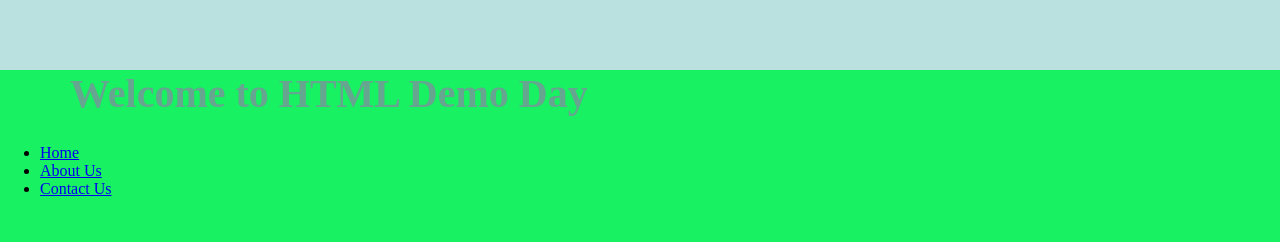
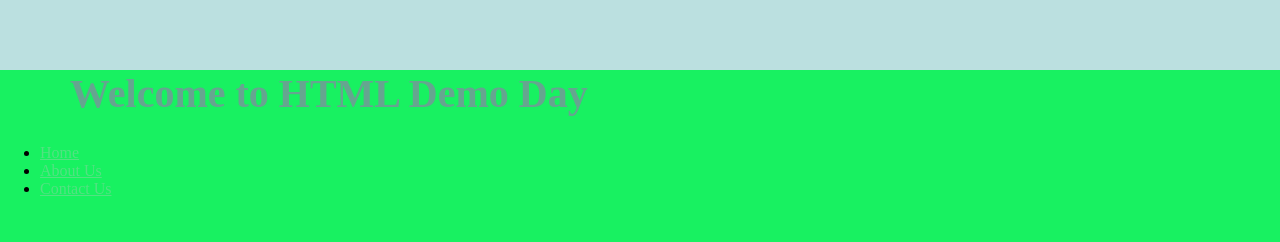
Before and after one commit to phillipstm/lab-04, a plain HTML site: page index.html in a window 1280 px wide. Shown: the top 242 px of the page. Drawn offline with Linux system fonts and the light colour scheme; grey boxes are pictures that could not be loaded.

Commit message:
add css headera style

```diff
--- a/style.css
+++ b/style.css
@@ -15,11 +15,10 @@
     margin-left: 5%;px;
     margin-top: 5%;px;
   }
+  header a {
+    color: rgba(199, 195, 195, 0.336);
+  }
  /*
-  header a {
-    color: whitesmoke;
-  }
-
   nav li {
     display: inline-block;
     margin-right: 60px;
```
